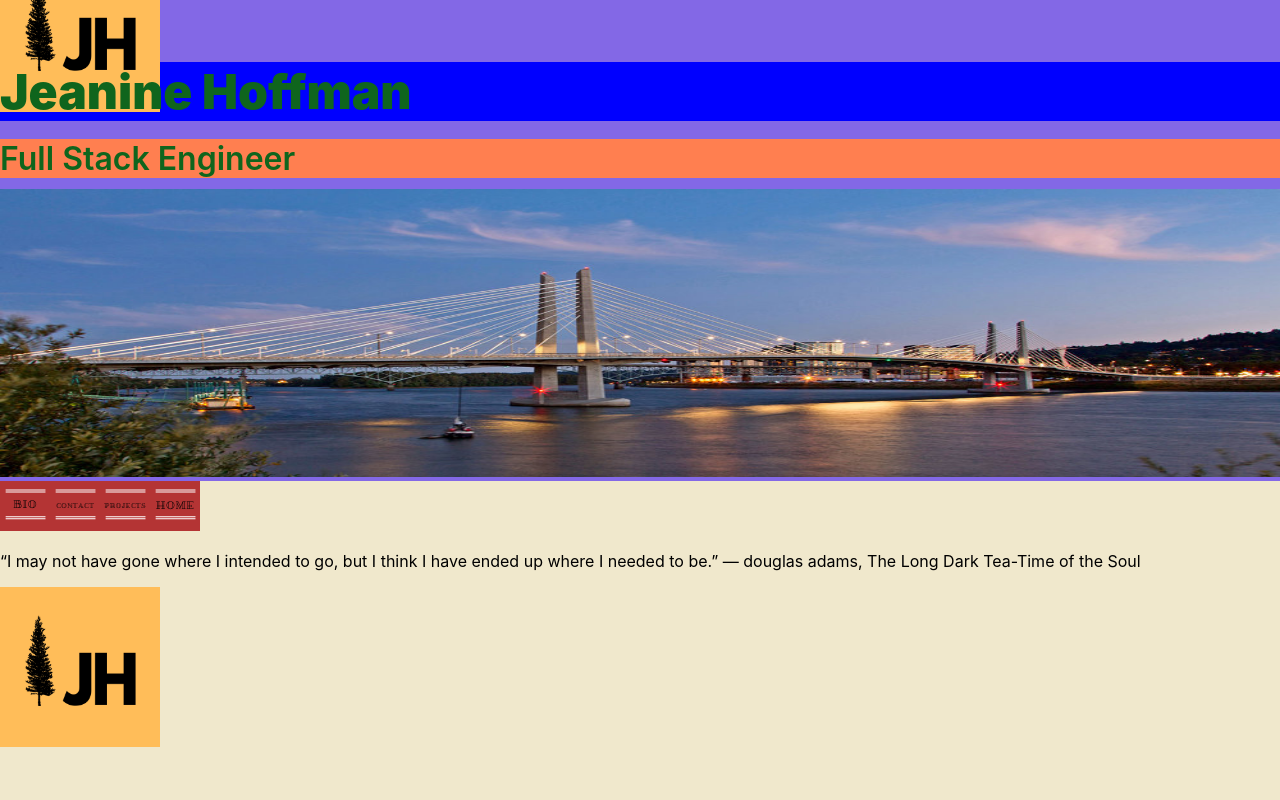
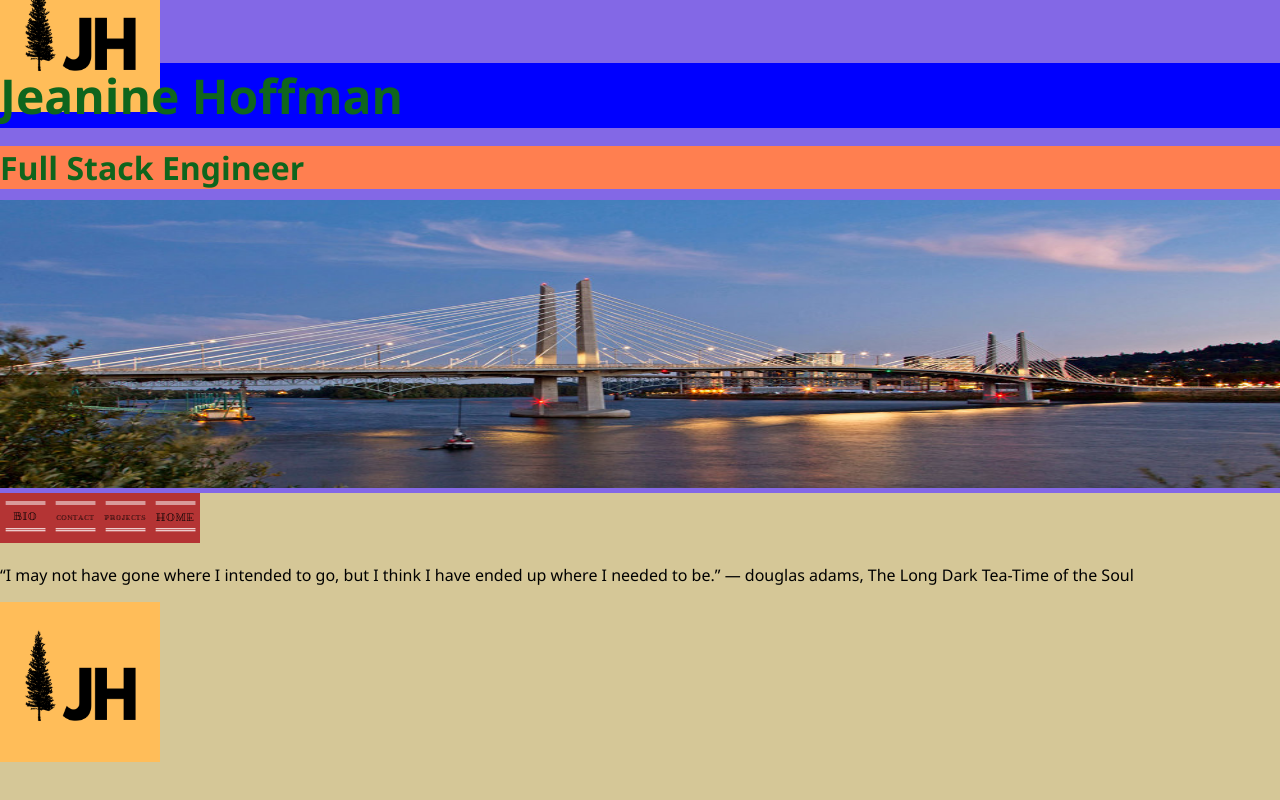
Before and after one commit to JeanineHoffman/react-portfolio, a React (Create React App) app: page / in a window 1280 px wide. Shown: the top 800 px of the page. Built offline with nearby package versions, Linux system fonts and the light colour scheme.

Commit message:
color changes

```diff
--- a/src/App.css
+++ b/src/App.css
@@ -6,9 +6,10 @@
  ------------------------------*/
 
 /* Color Variables */
+
 :root {
   --green: #0f651d;
-  --background: #f0e8cc;
+  --background: #d5c797;
   --gold: #ffc261;
   --gray: #504d4d;
   --white: #fff;
@@ -29,12 +30,40 @@ main {
 }
 
 body {
-  font-family: "Barlow", -apple-system, BlinkMacSystemFont, "Segoe UI", Roboto, Oxygen, Ubuntu, Cantarell, "Open Sans", "Helvetica Neue", sans-serif;
+  font-family: "Barlow", -apple-systrem, BlinkMacSystremFont, "Segoe UI", Roboto, Oxygen, Ubuntu, Cantarell, "Open Sans", "Helvetica Neue", sans-serif;
   -webkit-font-smoothing: antialiased;
   -moz-osx-font-smoothing: grayscale;
-  background-color:#f0e8cc;
+  background-color:var(--background);
 }
 
+/* END General Styles
+ ------------------------------*/
+
+/* begin Nav styles */
+
+.navWrap {
+  display: grid;
+  grid-auto-columns:1fr 1fr ;
+  grid-auto-rows: 14em;
+}
+
+.logo {
+  height: 6rem;
+  background-color: aqua;
+}
+
+.navBar {
+  background-color: purple;
+  margin-left: -5rem;
+}
+
+.navBtn {
+  height: 6rem;
+  width: 6rem;
+  background-color: var(--red);
+  font-size: 1rem;
+  font-weight: 800;
+}
 /* .App{
   display:grid;
   grid-auto-columns: 1fr 1fr;
```
